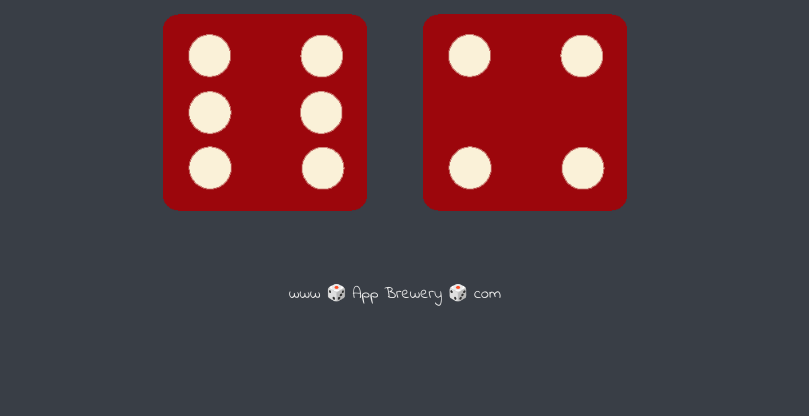
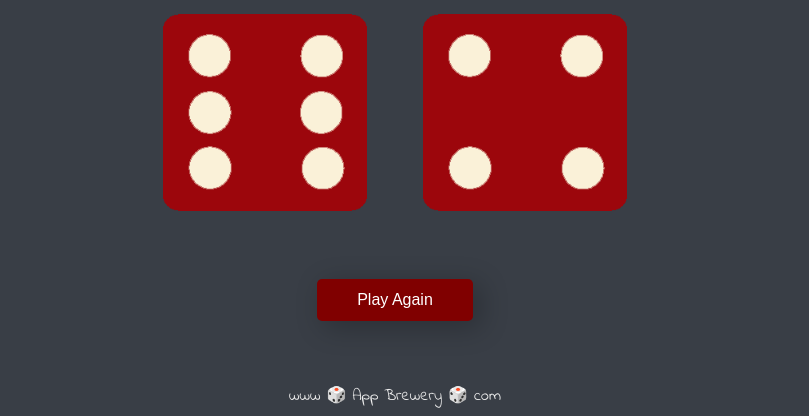
Before and after one commit to erictolson/dice-web-game, a plain HTML site: page index.html in a window 1280 px wide. Shown: the part 481-897 px from the top of the page, without its empty margins (245-1054 px from the left). Before the commit the page ends 800 px from the top, so only its background shows below. Drawn offline with Linux system fonts and the light colour scheme.

Commit message:
added button to reload page

```diff
--- a/index.html
+++ b/index.html
@@ -21,6 +21,10 @@
         <p>Player 2</p>
         <img class="img2" src="images/dice6.png">
       </div>
+      <br>
+      <button type="button" onClick="window.location.reload()">
+       Play Again
+     </button>
 
     </div>
 
--- a/styles.css
+++ b/styles.css
@@ -39,3 +39,28 @@ footer {
   font-family: 'Indie Flower', cursive;
 
 }
+
+
+
+button {
+  text-decoration: none;
+  border: none;
+  margin-top: 60px;
+  padding: 12px 40px;
+  font-size: 16px;
+  background-color: maroon;
+  color: #fff;
+  border-radius: 5px;
+  box-shadow: 7px 6px 28px 1px rgba(0, 0, 0, 0.24);
+  cursor: pointer;
+  outline: none;
+  transition: 0.2s all;
+}
+/* Adding transformation when the button is active */
+
+button:active {
+  transform: scale(0.98);
+  /* Scaling button to 0.98 to its original size */
+  box-shadow: 3px 2px 22px 1px rgba(0, 0, 0, 0.24);
+  /* Lowering the shadow */
+}
```
